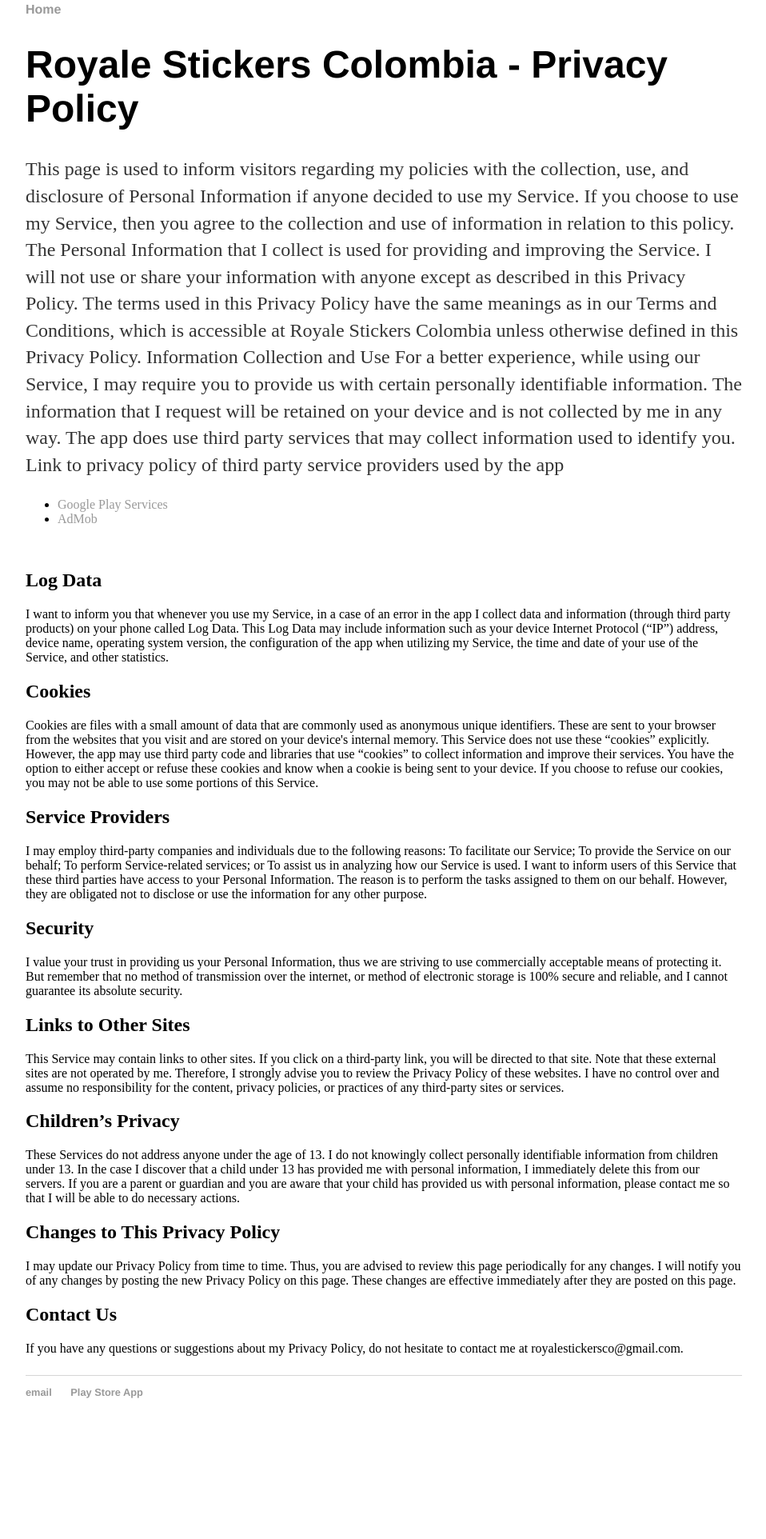
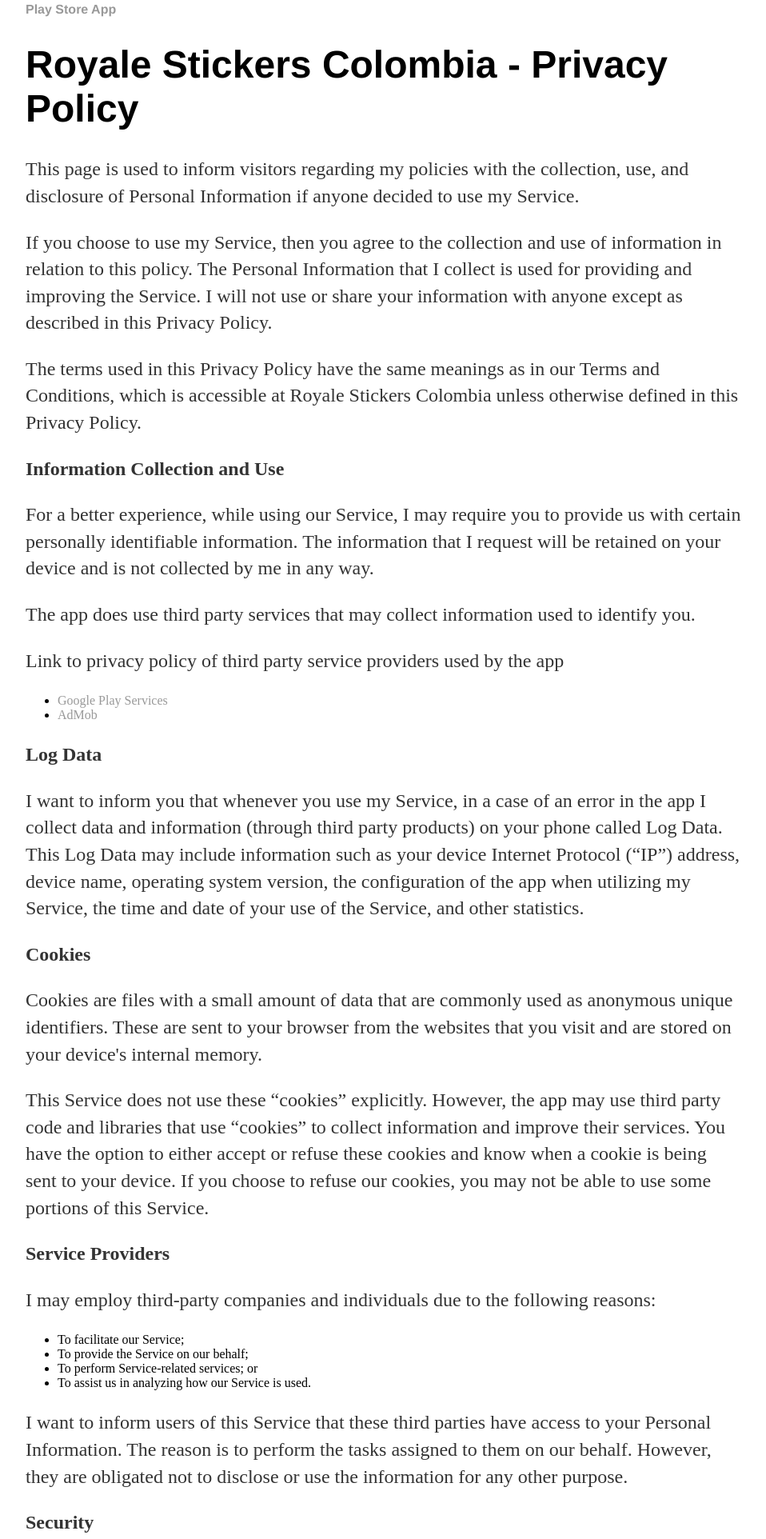
Before and after one commit to ndanielvega/royalestickers.github.io, a plain HTML site: page index.html in a window 1280 px wide. Shown: the part 57-1981 px from the top of the page at 80% size, without its empty margins (160-1118 px from the left). Before the commit the page ends 1865 px from the top, so only its background shows below. Drawn offline with Linux system fonts and the light colour scheme.

Commit message:
Update index.html
edit policy 2

```diff
--- a/index.html
+++ b/index.html
@@ -51,7 +51,7 @@ ul.posts li {
 	<body>
 		<nav>
     		<ul>
-        		<li><a href="/">Home</a></li>
+        		<li><a href="https://play.google.com/store/apps/details?id=com.royalecodeinc.royalestickers">Play Store App</a></li>
 	        	<!--<li><a href="/about">About</a></li>
         		<li><a href="/cv">CV</a></li>
         		<li><a href="/blog">Blog</a></li>-->
@@ -61,41 +61,107 @@ ul.posts li {
     		<div class="blurb">
         		<h1>Royale Stickers Colombia - Privacy Policy</h1>
 			<p>
-				This page is used to inform visitors regarding my policies with the collection, use, and disclosure of Personal Information if anyone decided to use my Service.
-				If you choose to use my Service, then you agree to the collection and use of information in relation to this policy. The Personal Information that I collect is used for providing and improving the Service. I will not use or share your information with anyone except as described in this Privacy Policy.
-				The terms used in this Privacy Policy have the same meanings as in our Terms and Conditions, which is accessible at Royale Stickers Colombia unless otherwise defined in this Privacy Policy.
-				Information Collection and Use For a better experience, while using our Service, I may require you to provide us with certain personally identifiable information. The information that I request will be retained on your device and is not collected by me in any way.
-				The app does use third party services that may collect information used to identify you.
-				Link to privacy policy of third party service providers used by the app
-				<br/>
-				<ul>
-					<li><a href="https://www.google.com/policies/privacy/">Google Play Services</a></li>
-					<li><a href="https://support.google.com/admob/answer/6128543?hl=en">AdMob</a></li>
-				</ul>
-				<br/>
-				<h2>Log Data</h2>
-				I want to inform you that whenever you use my Service, in a case of an error in the app I collect data and information (through third party products) on your phone called Log Data. This Log Data may include information such as your device Internet Protocol (“IP”) address, device name, operating system version, the configuration of the app when utilizing my Service, the time and date of your use of the Service, and other statistics.
-				<h2>Cookies</h2>
-				Cookies are files with a small amount of data that are commonly used as anonymous unique identifiers. These are sent to your browser from the websites that you visit and are stored on your device's internal memory.
-				This Service does not use these “cookies” explicitly. However, the app may use third party code and libraries that use “cookies” to collect information and improve their services. You have the option to either accept or refuse these cookies and know when a cookie is being sent to your device. If you choose to refuse our cookies, you may not be able to use some portions of this Service.
-				<h2>Service Providers</h2>
-				I may employ third-party companies and individuals due to the following reasons:
-    				To facilitate our Service;
-    				To provide the Service on our behalf;
-    				To perform Service-related services; or
-    				To assist us in analyzing how our Service is used.
-				I want to inform users of this Service that these third parties have access to your Personal Information. The reason is to perform the tasks assigned to them on our behalf. However, they are obligated not to disclose or use the information for any other purpose.
-				<h2>Security</h2>
-				I value your trust in providing us your Personal Information, thus we are striving to use commercially acceptable means of protecting it. But remember that no method of transmission over the internet, or method of electronic storage is 100% secure and reliable, and I cannot guarantee its absolute security.
-				<h2>Links to Other Sites</h2>
-				This Service may contain links to other sites. If you click on a third-party link, you will be directed to that site. Note that these external sites are not operated by me. Therefore, I strongly advise you to review the Privacy Policy of these websites. I have no control over and assume no responsibility for the content, privacy policies, or practices of any third-party sites or services.
-				<h2>Children’s Privacy</h2>
-				These Services do not address anyone under the age of 13. I do not knowingly collect personally identifiable information from children under 13. In the case I discover that a child under 13 has provided me with personal information, I immediately delete this from our servers. If you are a parent or guardian and you are aware that your child has provided us with personal information, please contact me so that I will be able to do necessary actions.
-				<h2>Changes to This Privacy Policy</h2>
-				I may update our Privacy Policy from time to time. Thus, you are advised to review this page periodically for any changes. I will notify you of any changes by posting the new Privacy Policy on this page. These changes are effective immediately after they are posted on this page.
-				<h2>Contact Us</h2>
-				If you have any questions or suggestions about my Privacy Policy, do not hesitate to contact me at royalestickersco@gmail.com.
-			</p>
+                    This page is used to inform visitors regarding
+                    my policies with the collection, use, and
+                    disclosure of Personal Information if anyone decided to use
+                    my Service.
+                  </p> <p>
+                    If you choose to use my Service, then you agree
+                    to the collection and use of information in relation to this
+                    policy. The Personal Information that I collect is
+                    used for providing and improving the Service.
+                    I will not use or share your
+                    information with anyone except as described in this Privacy
+                    Policy.
+                  </p> <p>
+                    The terms used in this Privacy Policy have the same meanings
+                    as in our Terms and Conditions, which is accessible at
+                    Royale Stickers Colombia unless otherwise defined in this Privacy
+                    Policy.
+                  </p> <p><strong>Information Collection and Use</strong></p> <p>
+                    For a better experience, while using our Service,
+                    I may require you to provide us with certain
+                    personally identifiable information. The
+                    information that I request will be
+                    retained on your device and is not collected by me in any way.
+                  </p> <p>
+                    The app does use third party services that may collect
+                    information used to identify you.
+                  </p> <div><p>
+                      Link to privacy policy of third party service providers
+                      used by the app
+                    </p> <ul><li><a href="https://www.google.com/policies/privacy/" target="_blank">Google Play Services</a></li><li><a href="https://support.google.com/admob/answer/6128543?hl=en" target="_blank">AdMob</a></li><!----><!----><!----><!----><!----><!----><!----><!----><!----></ul></div> <p><strong>Log Data</strong></p> <p>
+                    I want to inform you that whenever
+                    you use my Service, in a case of an error in the
+                    app I collect data and information (through third
+                    party products) on your phone called Log Data. This Log Data
+                    may include information such as your device Internet
+                    Protocol (“IP”) address, device name, operating system
+                    version, the configuration of the app when utilizing
+                    my Service, the time and date of your use of the
+                    Service, and other statistics.
+                  </p> <p><strong>Cookies</strong></p> <p>
+                    Cookies are files with a small amount of data that are
+                    commonly used as anonymous unique identifiers. These are
+                    sent to your browser from the websites that you visit and
+                    are stored on your device's internal memory.
+                  </p> <p>
+                    This Service does not use these “cookies” explicitly.
+                    However, the app may use third party code and libraries that
+                    use “cookies” to collect information and improve their
+                    services. You have the option to either accept or refuse
+                    these cookies and know when a cookie is being sent to your
+                    device. If you choose to refuse our cookies, you may not be
+                    able to use some portions of this Service.
+                  </p> <p><strong>Service Providers</strong></p> <p>
+                    I may employ third-party companies
+                    and individuals due to the following reasons:
+                  </p> <ul><li>To facilitate our Service;</li> <li>To provide the Service on our behalf;</li> <li>To perform Service-related services; or</li> <li>To assist us in analyzing how our Service is used.</li></ul> <p>
+                    I want to inform users of this
+                    Service that these third parties have access to your
+                    Personal Information. The reason is to perform the tasks
+                    assigned to them on our behalf. However, they are obligated
+                    not to disclose or use the information for any other
+                    purpose.
+                  </p> <p><strong>Security</strong></p> <p>
+                    I value your trust in providing us
+                    your Personal Information, thus we are striving to use
+                    commercially acceptable means of protecting it. But remember
+                    that no method of transmission over the internet, or method
+                    of electronic storage is 100% secure and reliable, and
+                    I cannot guarantee its absolute security.
+                  </p> <p><strong>Links to Other Sites</strong></p> <p>
+                    This Service may contain links to other sites. If you click
+                    on a third-party link, you will be directed to that site.
+                    Note that these external sites are not operated by
+                    me. Therefore, I strongly advise you to
+                    review the Privacy Policy of these websites.
+                    I have no control over and assume no
+                    responsibility for the content, privacy policies, or
+                    practices of any third-party sites or services.
+                  </p> <p><strong>Children’s Privacy</strong></p> <p>
+                    These Services do not address anyone under the age of 13.
+                    I do not knowingly collect personally
+                    identifiable information from children under 13. In the case
+                    I discover that a child under 13 has provided
+                    me with personal information,
+                    I immediately delete this from our servers. If you
+                    are a parent or guardian and you are aware that your child
+                    has provided us with personal information, please contact
+                    me so that I will be able to do
+                    necessary actions.
+                  </p> <p><strong>Changes to This Privacy Policy</strong></p> <p>
+                    I may update our Privacy Policy from
+                    time to time. Thus, you are advised to review this page
+                    periodically for any changes. I will
+                    notify you of any changes by posting the new Privacy Policy
+                    on this page. These changes are effective immediately after
+                    they are posted on this page.
+                  </p> <p><strong>Contact Us</strong></p> <p>
+                    If you have any questions or suggestions about
+                    my Privacy Policy, do not hesitate to contact
+                    me at royalestickersco@gmail.com.
+                  </p>
     		</div>
 		</div>
 		<footer>
```
